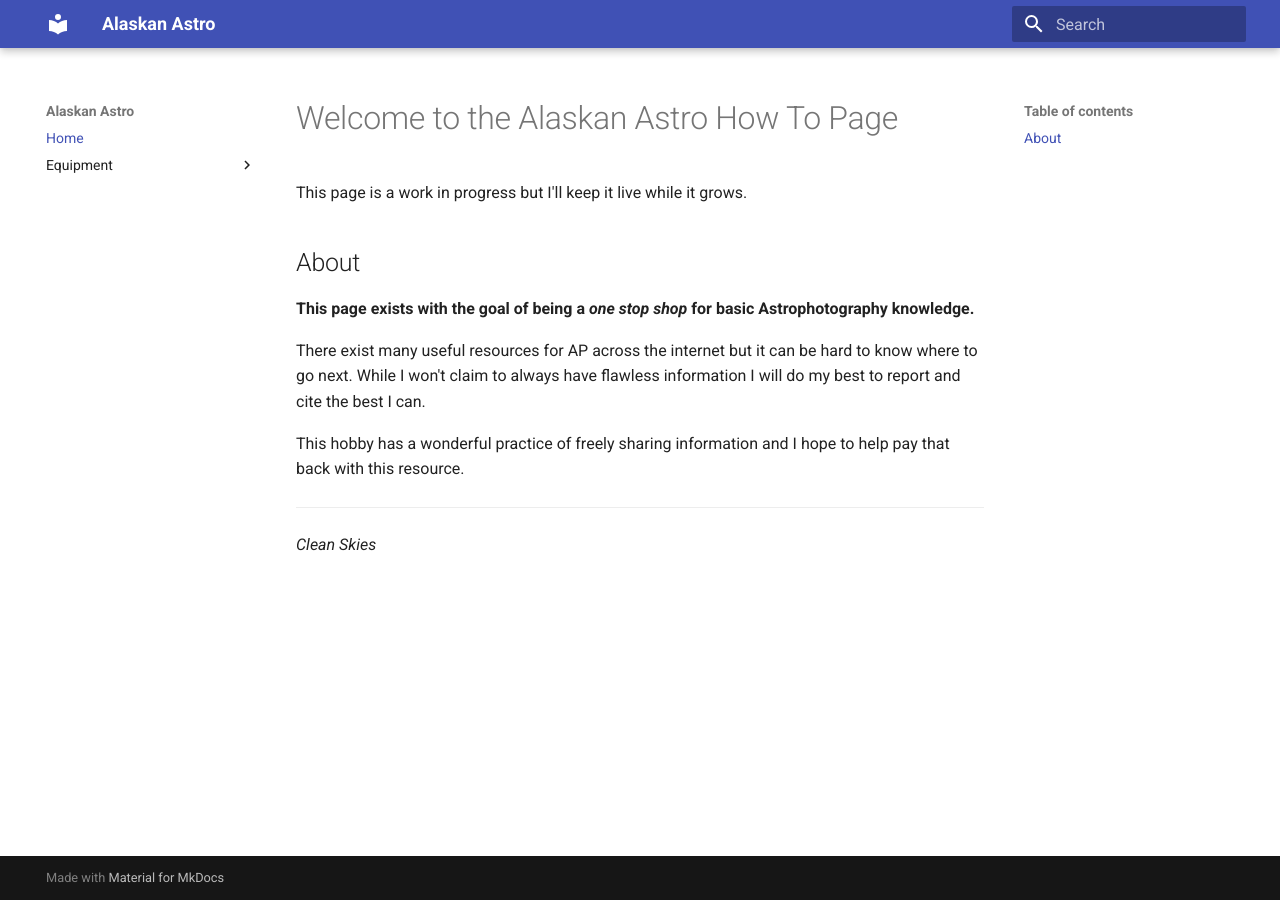
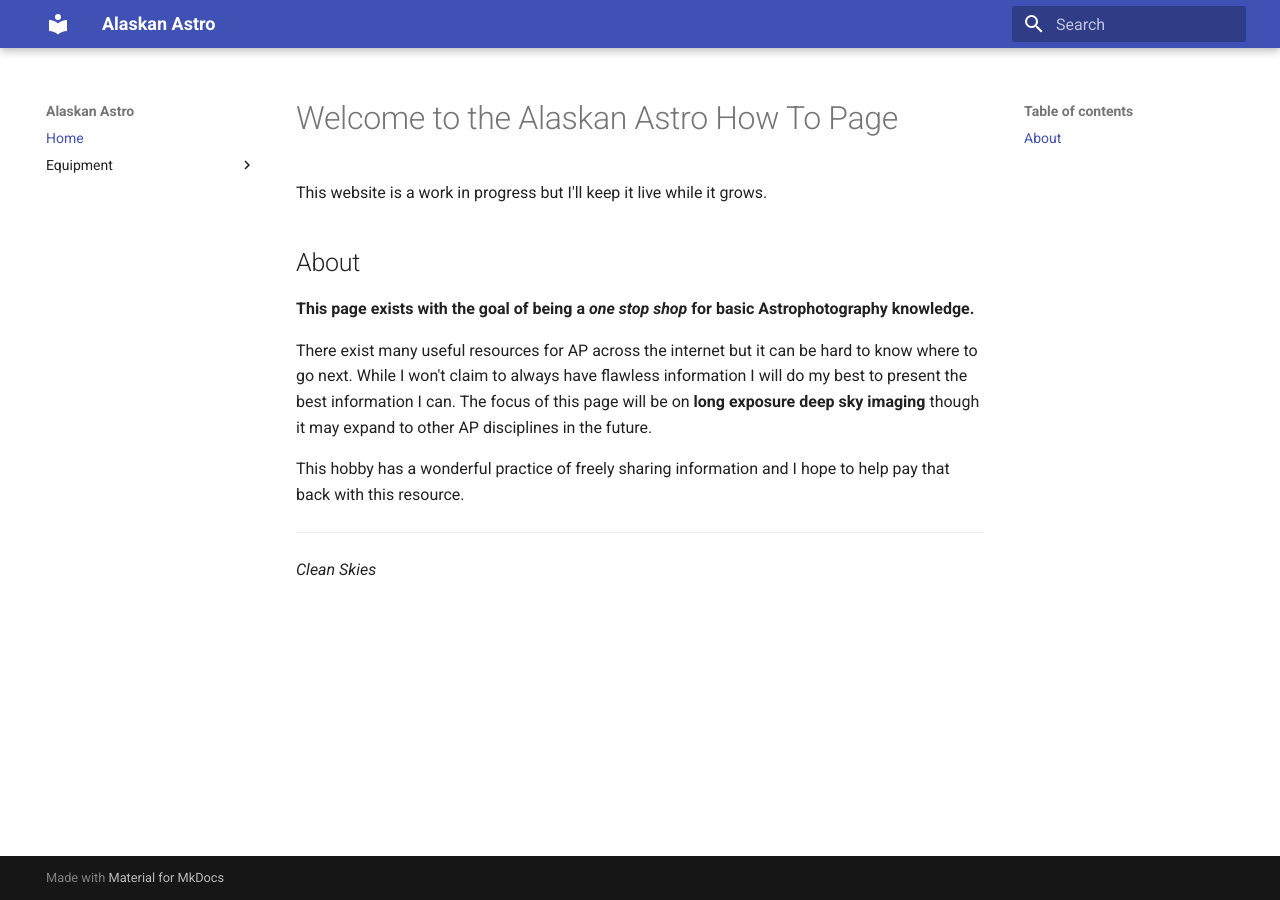
Before and after one commit to AlaskanAstro/AK.how.to, an MkDocs documentation site: the page built from docs/index.md, in a window 1280 px wide. Built offline with MkDocs 1.6.1 and Material for MkDocs 9.7.7, drawn with Linux system fonts in a browser that asks for light colours.

Commit message:
Update index.md

```diff
--- a/docs/index.md
+++ b/docs/index.md
@@ -1,12 +1,12 @@
 # Welcome to the Alaskan Astro How To Page
 
-This page is a work in progress but I'll keep it live while it grows.
+This website is a work in progress but I'll keep it live while it grows.
 
 ## About
 
 **This page exists with the goal of being a *one stop shop* for basic Astrophotography knowledge.**
 
-There exist many useful resources for AP across the internet but it can be hard to know where to go next. While I won't claim to always have flawless information I will do my best to report and cite the best I can.
+There exist many useful resources for AP across the internet but it can be hard to know where to go next. While I won't claim to always have flawless information I will do my best to present the best information I can. The focus of this page will be on **long exposure deep sky imaging** though it may expand to other AP disciplines in the future.
 
 This hobby has a wonderful practice of freely sharing information and I hope to help pay that back with this resource.
 
```
